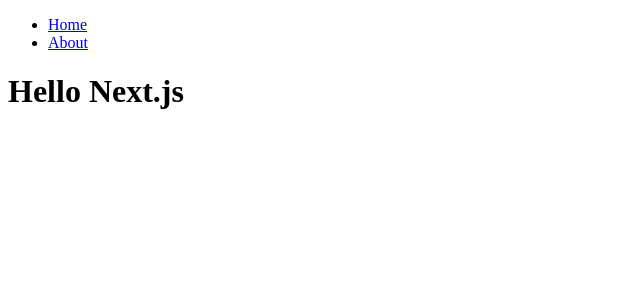
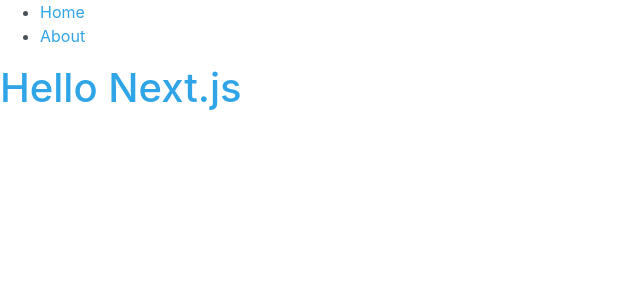
Before and after one commit to Olanetsoft/NextJs-Example-Project, a Next.js app: page / in a window 1280 px wide. Shown: the top 300 px of the page, without its empty margins (0-640 px from the left). Built offline with nearby package versions, Linux system fonts and the light colour scheme.

Commit message:
TITLE AND BOOTSWATCH CDN INCLUDED

```diff
--- /dev/null
+++ b/components/layout.js
@@ -0,0 +1,17 @@
+import Head from 'next/head'
+import Navbar from '../components/navbar';
+
+const Layout = (props) => {
+    return (
+        <div>
+            <Head>
+                <title>Next Example</title>
+                <link rel="stylesheet" href="https://bootswatch.com/4/cerulean/bootstrap.min.css"></link>
+            </Head>
+            <Navbar />
+            {props.children}
+        </div>
+    );
+};
+
+export default Layout;
--- a/pages/index.js
+++ b/pages/index.js
@@ -1,12 +1,13 @@
-import Navbar from '../components/navbar';
+import Layout from '../components/layout';
 
 const Index = () => (
-    <div>
-        <Navbar/>
-        <h1>
-            Hello Next.js
-        </h1>
-    </div>
+    <Layout>
+        <div>
+            <h1>
+                Hello Next.js
+            </h1>
+        </div>
+    </Layout>
 );
 
 
```
Also changed, not shown: pages/about.js (+7 -6 lines).
